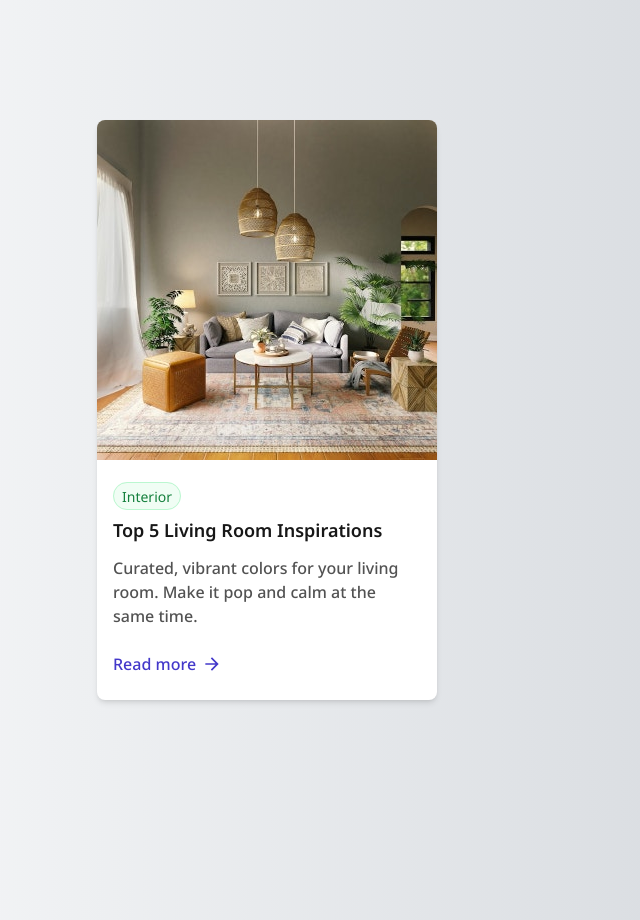
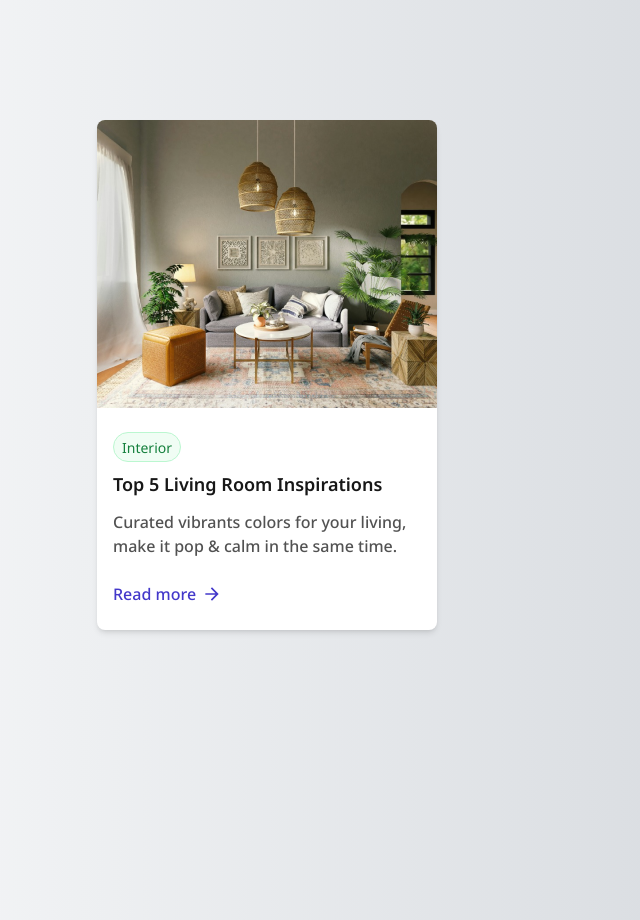
Before and after one commit to av0ed/ui-component-library, a Next.js app: page /blog-card in a window 1280 px wide. Shown: the whole page, without its empty margins (373-1013 px from the left). Built offline with nearby package versions, Linux system fonts and the light colour scheme.

Commit message:
crop blog card image. match text to challenge text.

```diff
--- a/app/_components/blog-card.tsx
+++ b/app/_components/blog-card.tsx
@@ -26,7 +26,7 @@ export default function BlogCard({
         width={340}
       />
       <div className="px-4 py-6">
-        <span className="border border-green-200 bg-green-50 px-2 py-0.5 rounded-full">
+        <span className="inline-block border border-green-200 bg-green-50 px-2 py-0.5 rounded-full">
           <span className="text-sm text-green-700">Interior</span>
         </span>
         <p className="text-lg font-semibold text-neutral-900 mt-2">
--- a/app/blog-card/page.tsx
+++ b/app/blog-card/page.tsx
@@ -9,8 +9,8 @@ export default function BlogCardPage() {
       </Head>
       <BlogCard
         headline="Top 5 Living Room Inspirations"
-        subHeadline="Curated, vibrant colors for your living room. Make it pop and calm at the same time."
-        imageSrc="blog-card.jpg"
+        subHeadline="Curated vibrants colors for your living, make it pop & calm in the same time."
+        imageSrc="blog-card.png"
         imageAlt="A modern living room with a gray cloth loveseat, a round marble table, and standing plants."
       />
     </div>
```
Also changed, not shown: public/blog-card.jpg (deleted), public/blog-card.png (added).
